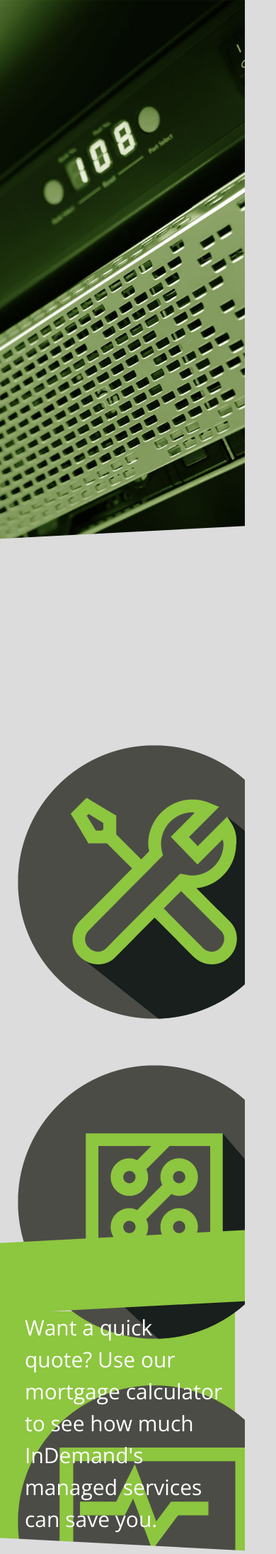
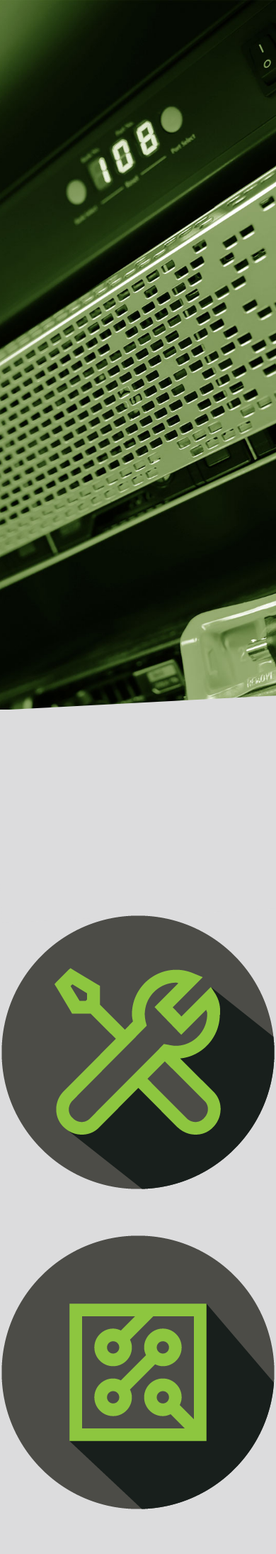
Before and after one commit to zachthebird/accucode, a PHP site: page / in a window 390 px wide; the page is wider, and only the part inside the window is pictured. Shown: the top 2190 px of that part at 71% size. Run offline with PHP 8.4, Linux system fonts and the light colour scheme.

Commit message:
more responsiveness added

```diff
--- a/assets/css/style.css
+++ b/assets/css/style.css
@@ -341,3 +341,119 @@
         width: 300%;
     }
 }
+
+@media only screen and (max-width: 905px) {
+    /* For mobile phones: */
+    #main {
+        width: 95% !important;
+        margin-left: -25px !important;
+    }
+    #mySidenav {
+        display: none;
+    }
+    #upRtGrn {
+        border-bottom: 100px solid #8dc63f;
+        margin-top: 175%;
+        transform: rotate(-3deg);
+        width: 311%;
+    }
+    #quoteComponent {
+        background-color: #8dc63f !important;
+        color: white;
+        height: 475px;
+        width: 102%;
+        margin-top: -48px;
+    }
+}
+
+@media only screen and (max-width: 846px) {
+    /* For mobile phones: */
+    #main {
+        width: 103% !important;
+        margin-left: -21px !important;
+    }
+    #theSlopeItself {
+        border-bottom: 300px solid #dcdcdd;
+        width: 105%;
+        margin-top: -250px;
+        margin-left: -5px !important;
+    }
+    #mySidenav {
+        display: none;
+    }
+    #upRtGrn {
+        border-bottom: 100px solid #8dc63f;
+        margin-top: 205%;
+        transform: rotate(-3deg);
+        width: 333%;
+    }
+    #quoteComponent {
+        background-color: #8dc63f !important;
+        color: white;
+        height: 550px;
+        width: 104%;
+        margin-top: -48px;
+    }
+}
+
+@media only screen and (max-width: 675px) {
+    /* For mobile phones: */
+    #main {
+        width: 109% !important;
+        margin-left: -20px !important;
+        margin-right: 0 !important;
+    }
+    #mySidenav {
+        display: none;
+    }
+    #theSlopeItself {
+        margin-right: -45px;
+        border-bottom: 300px solid #dcdcdd;
+        height: 0;
+        margin-top: -10px;
+        transform: rotate(-5deg);
+        -webkit-transform: rotate(-3deg);
+        width: 110%;
+    }
+    #upRtGrn {
+        border-bottom: 94px solid #8dc63f;
+        margin-top: 375%;
+        transform: rotate(-3deg);
+        width: 107%;
+    }
+    #quoteComponent {
+        background-color: #8dc63f !important;
+        color: white;
+        height: 550px;
+        width: 107%;
+        margin-top: -114px;
+        padding-right: 30px !important;
+    }
+    #graySlant2 {
+        margin-top: -10px;
+    }
+    #daLogos {
+        margin-left: -28px;
+        margin-right: 0;
+        padding-bottom: 30px;
+    }
+    #quoteNow {
+        margin-left: 25px;
+    }
+    #benefits {
+        padding: 0px !important;
+        padding-right: 66px !important;
+    }
+    .logos>h3 {
+        text-align: center;
+        font-weight: bold;
+        font-size: 30px;
+        margin-left: 47px;
+    }
+    .logos>h3 {
+        text-align: center;
+        font-weight: bold;
+        font-size: 30px;
+        margin-left: 60px;
+    }
+}
```
